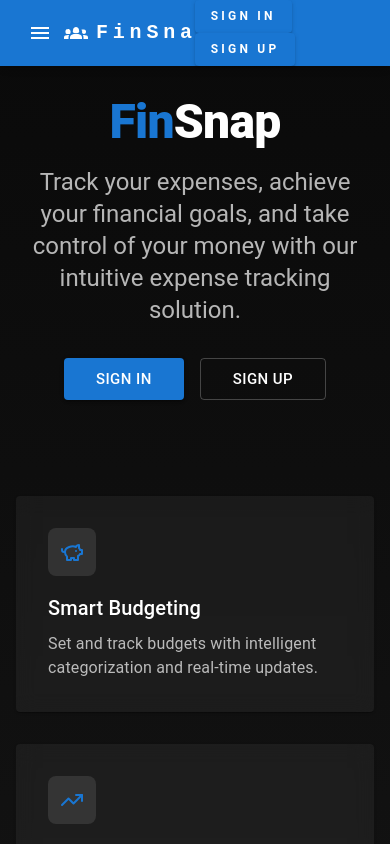
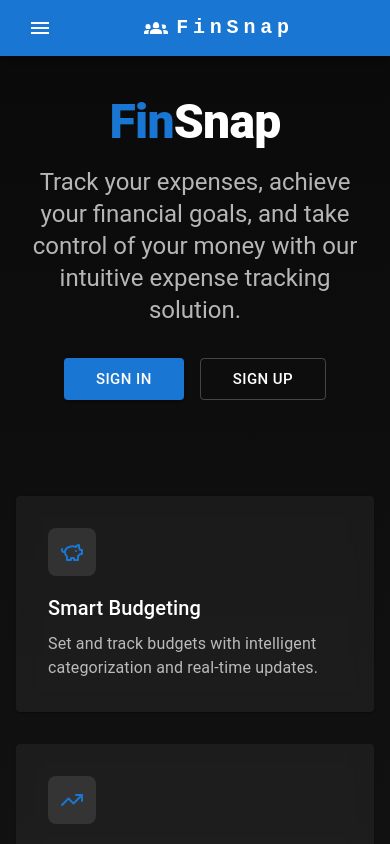
Before and after one commit to Divyshekhar/FinSnap_Front_TS, a Next.js app: page / in a window 390 px wide. Shown: the top 844 px of the page. Built offline with nearby package versions, Linux system fonts and the light colour scheme.

Commit message:
fixing sign out button for small screens

```diff
--- a/app/(components)/Navbar.tsx
+++ b/app/(components)/Navbar.tsx
@@ -170,57 +170,22 @@ function NavBar() {
                     <Box sx={{ flexGrow: 0 }}>
                         {token ? (
                             <Button
-                                variant="contained"
-                                color="primary"
+                                variant="text"
                                 sx={{
                                     mr: 2,
                                     fontWeight: "bold",
                                     fontSize: "12px",
+                                    color: "white",
                                     letterSpacing: ".2rem",
-                                    "&:hover": { backgroundColor: "rgba(255, 255, 255, 0.1)" },
+                                    "&:hover": {
+                                        backgroundColor: "rgba(255, 255, 255, 0.2)" },
                                 }}
                                 onClick={handleSignOut}
                             >
                                 Sign Out
                             </Button>
                         ) : (
-                            <Button
-                                variant="contained"
-                                color="primary"
-                                component={Link}
-                                href="/signin"
-                                sx={{
-                                    mr: 1,
-                                    fontWeight: "bold",
-                                    fontSize: "12px",
-                                    letterSpacing: ".2rem",
-                                    "&:hover": { backgroundColor: "rgba(255, 255, 255, 0.1)" },
-                                }}
-                            >
-                                Sign In
-                            </Button>
-                        )}
-                        {token ? (
                             <></>
-                        ) : (
-                            <Button
-                                variant="contained"
-                                color="primary"
-                                component={Link}
-                                href='/signup'
-                                sx={{
-                                    mr: 1,
-                                    // color: darkTheme?"white":"black",
-                                    fontWeight: 'bold',
-                                    fontSize: '12px',
-                                    justifyContent: 'flex-end',
-                                    letterSpacing: '.2rem',
-                                    '&:focus': { outline: 'none' },
-                                    '&:hover': { backgroundColor: 'rgba(255, 255, 255, 0.1)' },
-                                }}
-                            >
-                                Sign up
-                            </Button>
                         )}
 
 
```
